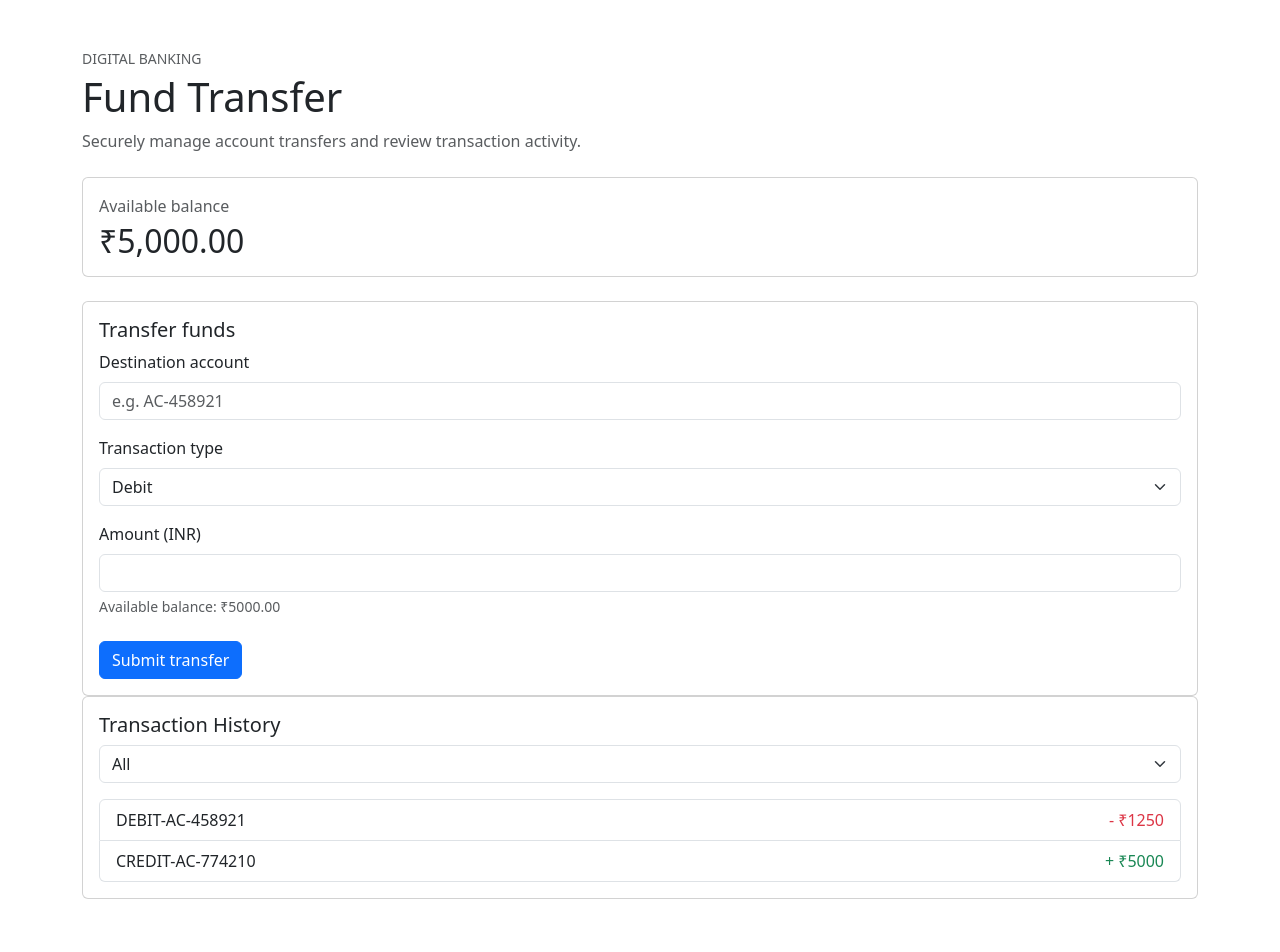
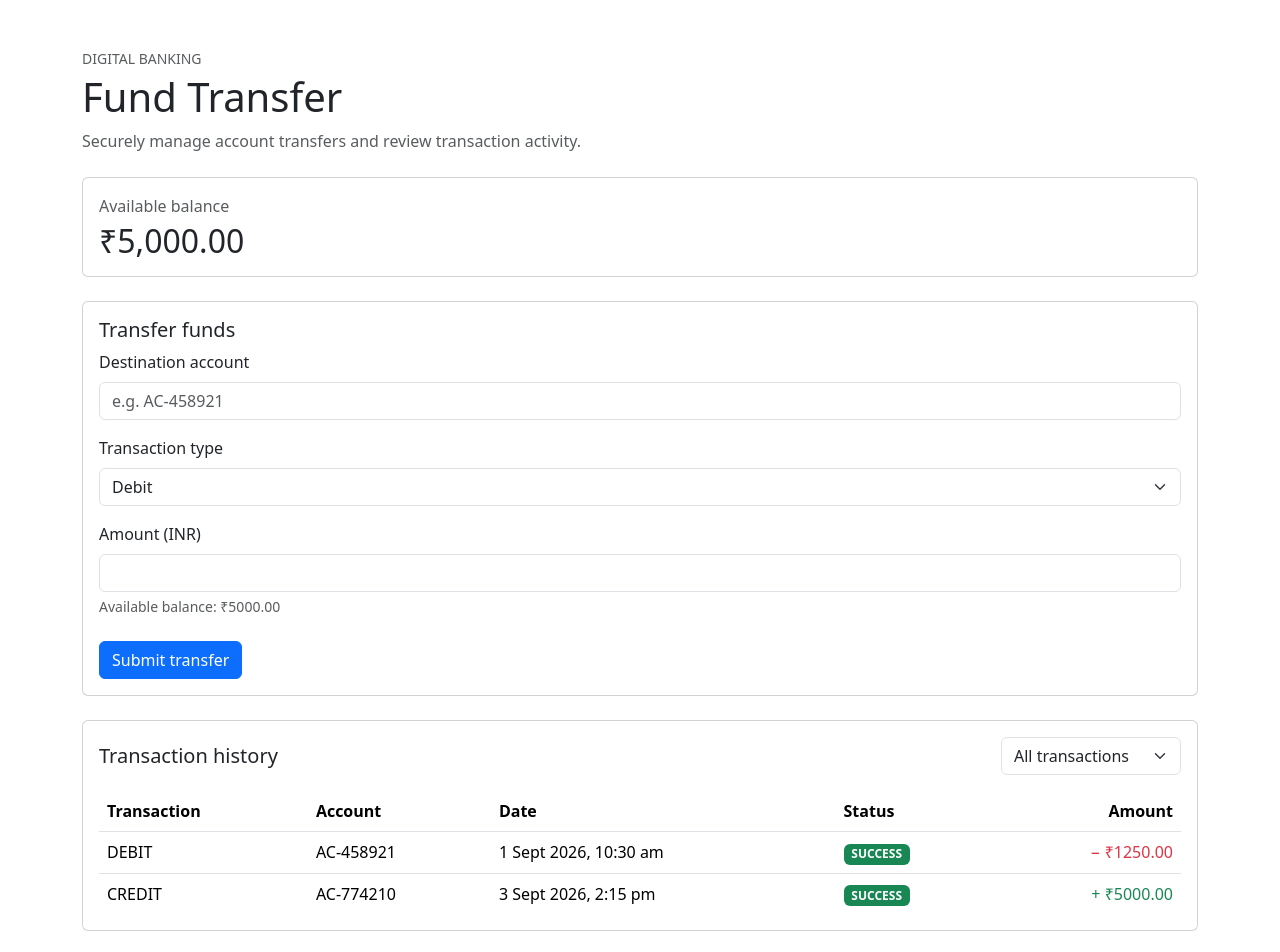
Before and after one commit to NajmeenShaikh/react-fund-transfer-app, a React (Vite) app: page / in a window 1280 px wide. Shown: the top 952 px of the page. Built offline with nearby package versions, Linux system fonts and the light colour scheme.

Commit message:
refactor: improve transaction history accessibility and filtering

```diff
--- a/src/components/TransactionList.jsx
+++ b/src/components/TransactionList.jsx
@@ -6,41 +6,75 @@ function TransactionList({ transactions }) {
   const filteredTransactions =
     filterType === "All"
       ? transactions
-      : transactions.filter((txn) => txn.type === filterType);
+      : transactions.filter((transaction) => transaction.type === filterType);
+
+  const formatDate = (date) =>
+    new Intl.DateTimeFormat("en-IN", {
+      dateStyle: "medium",
+      timeStyle: "short",
+    }).format(new Date(date));
 
   return (
-    <div className="card mb-4">
+    <section className="card mt-4" aria-labelledby="history-heading">
       <div className="card-body">
-        <h5 className="card-title"> Transaction History </h5>
+        <div className="d-flex flex-wrap justify-content-between align-items-center gap-3 mb-3">
+          <h2 id="history-heading" className="h5 mb-0">
+            Transaction history
+          </h2>
+          <label className="visually-hidden" htmlFor="transaction-filter">
+            Filter transactions
+          </label>
+          <select
+            id="transaction-filter"
+            className="form-select"
+            style={{ maxWidth: "180px" }}
+            value={filterType}
+            onChange={(event) => setFilterType(event.target.value)}
+          >
+            <option value="All">All transactions</option>
+            <option value="DEBIT">Debits</option>
+            <option value="CREDIT">Credits</option>
+          </select>
+        </div>
 
-        <select
-          className="form-select mb-3"
-          value={filterType}
-          onChange={(e) => setFilterType(e.target.value)}>
-          <option value="All"> All </option>
-          <option value="DEBIT"> DEBIT </option>
-          <option value="CREDIT"> CREDIT </option>
-        </select>
-
-        <ul className="list-group">
-          {filteredTransactions.map((txn, index) => (
-            <li
-              key={index}
-              className="list-group-item d-flex justify-content-between">
-              <span>
-                {txn.type}-{txn.to}
-              </span>
-              <span
-                className={
-                  txn.type === "DEBIT" ? "text-danger" : "text-success"
-                }>
-                {txn.type === "DEBIT" ? "-" : "+"} ₹{txn.amount}
-              </span>
-            </li>
-          ))}
-        </ul>
+        {filteredTransactions.length === 0 ? (
+          <p className="text-muted mb-0">No transactions found.</p>
+        ) : (
+          <div className="table-responsive">
+            <table className="table align-middle mb-0">
+              <caption className="visually-hidden">Recent account transactions</caption>
+              <thead>
+                <tr>
+                  <th scope="col">Transaction</th>
+                  <th scope="col">Account</th>
+                  <th scope="col">Date</th>
+                  <th scope="col">Status</th>
+                  <th scope="col" className="text-end">Amount</th>
+                </tr>
+              </thead>
+              <tbody>
+                {filteredTransactions.map((transaction) => {
+                  const isDebit = transaction.type === "DEBIT";
+                  return (
+                    <tr key={transaction.id}>
+                      <td>{transaction.type}</td>
+                      <td>{transaction.to}</td>
+                      <td>{formatDate(transaction.date)}</td>
+                      <td>
+                        <span className="badge text-bg-success">{transaction.status}</span>
+                      </td>
+                      <td className={`text-end ${isDebit ? "text-danger" : "text-success"}`}>
+                        {isDebit ? "−" : "+"} ₹{transaction.amount.toFixed(2)}
+                      </td>
+                    </tr>
+                  );
+                })}
+              </tbody>
+            </table>
+          </div>
+        )}
       </div>
-    </div>
+    </section>
   );
 }
 
```
